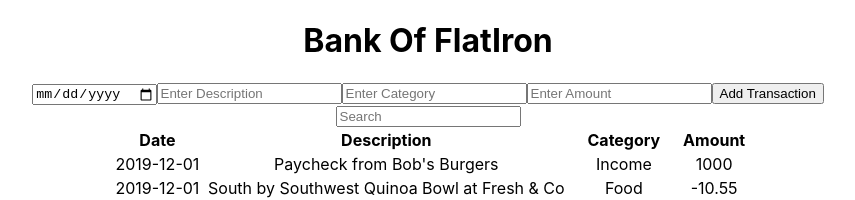
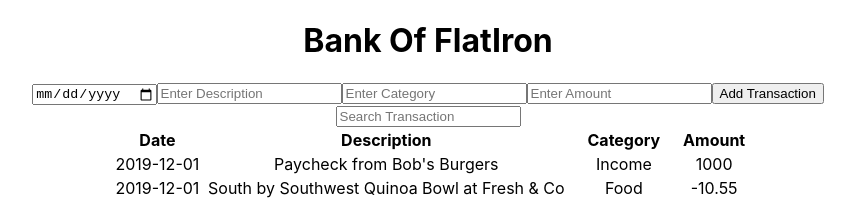
Before and after one commit to Markbkiunga/Phase-2-week-1-code-challenge, a React (Create React App) app in the folder bank-of-flatiron/: page / in a window 1280 px wide. Shown: the top 200 px of the page, without its empty margins (212-1067 px from the left). Built offline with nearby package versions, Linux system fonts and the light colour scheme; data requests are answered from the project's data file.

Commit message:
Adds Validations and Classnames

```diff
--- a/bank-of-flatiron/src/components/Form.js
+++ b/bank-of-flatiron/src/components/Form.js
@@ -27,10 +27,10 @@ function Form({ transactions, setTransactions }) {
   return (
     <div className="form-container">
       <form className="transactions-form" onSubmit={handleFormSubmit}>
-        <input type="date" name="date" placeholder="Enter Date" onChange={(e)=> setDate(e.target.value)}/>
-        <input type="text" name="description" placeholder="Enter Description" onChange={(e)=> setDescription(e.target.value)}/>
-        <input type="text" name="category" placeholder="Enter Category" onChange={(e)=> setCategory(e.target.value)}/>
-        <input type="text" name="amount" placeholder="Enter Amount" onChange={(e)=> setAmount(e.target.value)}/>
+        <input type="date" name="date" placeholder="Enter Date" onChange={(e)=> setDate(e.target.value)} required/>
+        <input type="text" name="description" placeholder="Enter Description" onChange={(e)=> setDescription(e.target.value)} required/>
+        <input type="text" name="category" placeholder="Enter Category" onChange={(e)=> setCategory(e.target.value)}required/>
+        <input type="text" name="amount" placeholder="Enter Amount" onChange={(e)=> setAmount(e.target.value)} required/>
         <button>Add Transaction</button>
       </form>
     </div>
--- a/bank-of-flatiron/src/components/SearchBar.js
+++ b/bank-of-flatiron/src/components/SearchBar.js
@@ -1,16 +1,30 @@
-import React from 'react';
+import React, { useState } from 'react';
 
 function SearchBar({ transactions, setTransactions }) {
+  const [searchByDescription, setSearchByDescription] = useState('');
+
   function handleSearch(event) {
+    setSearchByDescription(
+      (searchByDescription) => (searchByDescription = event.target.value)
+    );
+    console.log(searchByDescription);
+
     const filteredTransactions = transactions.filter((transaction) => {
-      return transaction.description.includes(event.target.value);
+      return transaction.description.includes(searchByDescription);
     });
+
     setTransactions(filteredTransactions);
-    console.log(event.target.value);
   }
+
   return (
-    <div>
-      <input type="text" onChange={handleSearch} placeholder="Search" />
+    <div className='search-bar-container'>
+      <input
+      className='searchbar'
+        type="text"
+        onChange={handleSearch}
+        placeholder="Search Transaction"
+        value={searchByDescription}
+      />
     </div>
   );
 }
--- a/bank-of-flatiron/src/components/Transaction.js
+++ b/bank-of-flatiron/src/components/Transaction.js
@@ -3,7 +3,7 @@ import React from 'react';
 function Transaction({ transactions }) {
   const displayTransactions = transactions.map((transaction) => {
     return(
-    <tr key={transaction.id}>
+    <tr key={transaction.id} className='transaction-row'>
       <td>{transaction.date}</td>
       <td>{transaction.description}</td>
       <td>{transaction.category}</td>
--- a/bank-of-flatiron/src/components/TransactionTable.js
+++ b/bank-of-flatiron/src/components/TransactionTable.js
@@ -4,14 +4,13 @@ import Transaction from './Transaction';
 
 function TransactionTable({ transactions }) {
   return (
-    <table>
-      <thead>
+    <table className='transactions-table'>
+      <thead className='transactions-table-heading'>
         <TransactionTableHeading />
       </thead>
-      <tbody>
+      <tbody className='transactions-table-body'>
         <Transaction transactions={transactions} />
       </tbody>
-      <tfoot></tfoot>
     </table>
   );
 }
--- a/bank-of-flatiron/src/components/TransactionTableHeading.js
+++ b/bank-of-flatiron/src/components/TransactionTableHeading.js
@@ -2,7 +2,7 @@ import React from 'react';
 
 function TransactionTableHeading() {
   return (
-    <tr>
+    <tr className='transactions-table-heading-row'>
       <th>Date</th>
       <th>Description</th>
       <th>Category</th>
```
Also changed, not shown: bank-of-flatiron/db.json (line endings or trailing spaces).
